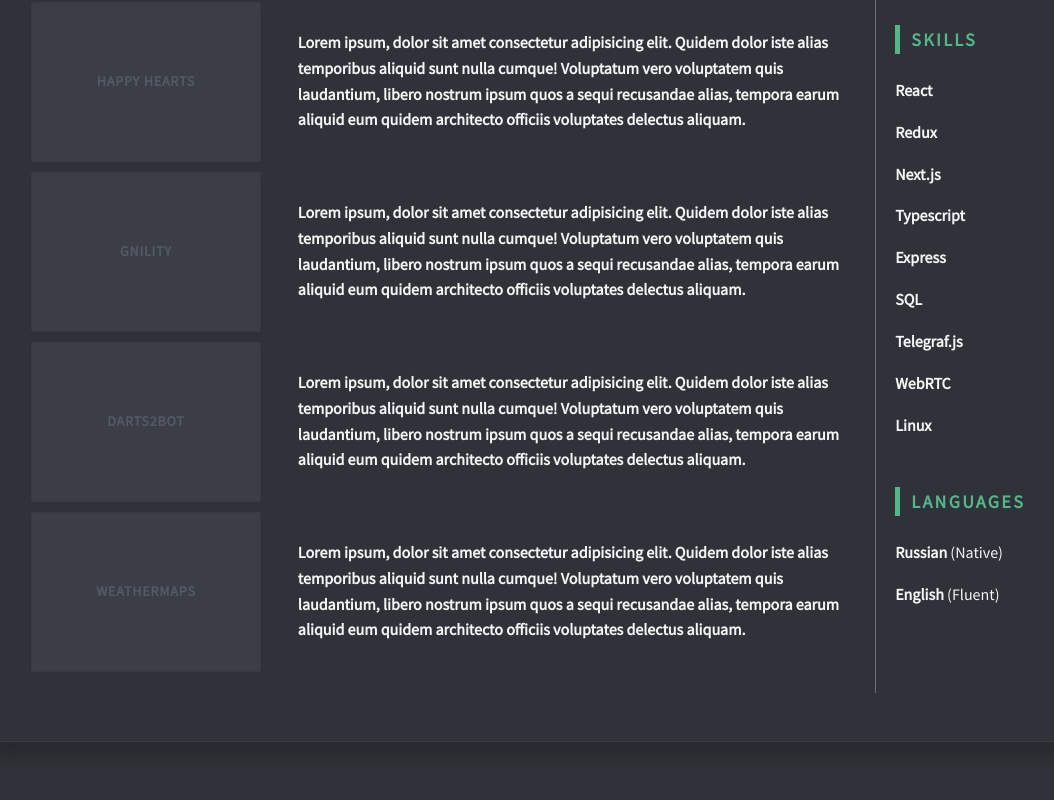
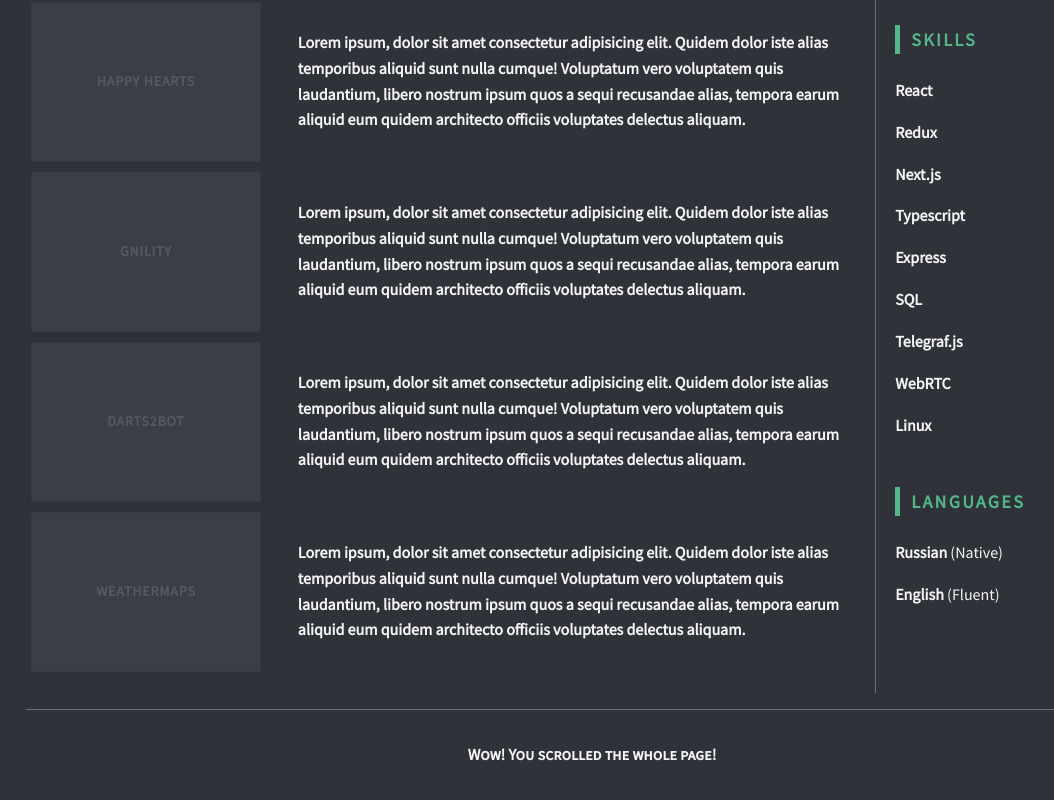
Before and after one commit to h4x0rlol/Blog, a Next.js app in the folder client/: page / in a window 1280 px wide. Shown: the part 537-1337 px from the top of the page, without its empty margins (48-1102 px from the left). Built offline with nearby package versions, Linux system fonts and the light colour scheme.

Commit message:
adapt for mobiles

```diff
--- a/client/components/Projects.jsx
+++ b/client/components/Projects.jsx
@@ -53,6 +53,7 @@ const Projects = () => {
   }, []);
 
   return (
+    <>
       <div className={styles.container}>
         <div className={styles.items}>
           <div className={styles.project}>
@@ -300,9 +301,11 @@ const Projects = () => {
             </div>
           </div>
         </div>
-
         <Skills />
       </div>
+      <hr className={styles.hr} />
+      <div className={styles.footer}>Wow! You scrolled the whole page!</div>
+    </>
   );
 };
 
--- a/client/styles/Header.module.scss
+++ b/client/styles/Header.module.scss
@@ -98,11 +98,11 @@
 
 @media (max-width: 480px) {
   .header_content {
-    flex-direction: column;
+    flex-direction: row;
   }
 
   .hr {
-    margin-right: 14px;
+    margin-right: 52px;
     margin-top: 0;
   }
 
@@ -116,3 +116,9 @@
     padding-inline-start: 0;
   }
 }
+
+@media (max-width: 290px) {
+  .hr {
+    margin-right: -29px;
+  }
+}
--- a/client/styles/Projects.module.scss
+++ b/client/styles/Projects.module.scss
@@ -81,13 +81,37 @@
   }
 }
 
+.hr {
+  margin-top: 1rem;
+  margin-bottom: 1rem;
+  border: 0;
+  border-top: 1px solid rgba(255, 255, 255, 0.3);
+  margin-right: -15px;
+  margin-left: -15px;
+}
+
+.footer {
+  display: flex;
+  justify-content: center;
+  font-variant: small-caps;
+  padding-top: 1rem;
+}
+
 @media (max-width: 480px) {
   .container {
     flex-direction: column-reverse;
   }
 
+  .project_description {
+    padding-left: 0.5rem;
+    padding-right: 0;
+  }
+
   .items {
     padding-top: 1rem;
+    max-width: 100%;
+    flex: 0;
+    margin-left: -6px;
   }
 
   .project {
--- a/client/styles/Skills.module.scss
+++ b/client/styles/Skills.module.scss
@@ -79,5 +79,7 @@
     border-left: 0;
     padding-left: 0.2rem;
     border-bottom: 1px solid rgba(255, 255, 255, 0.3);
+    flex: 0;
+    max-width: 100%;
   }
 }
```
Lines whose indentation alone changed are shown as unchanged.
